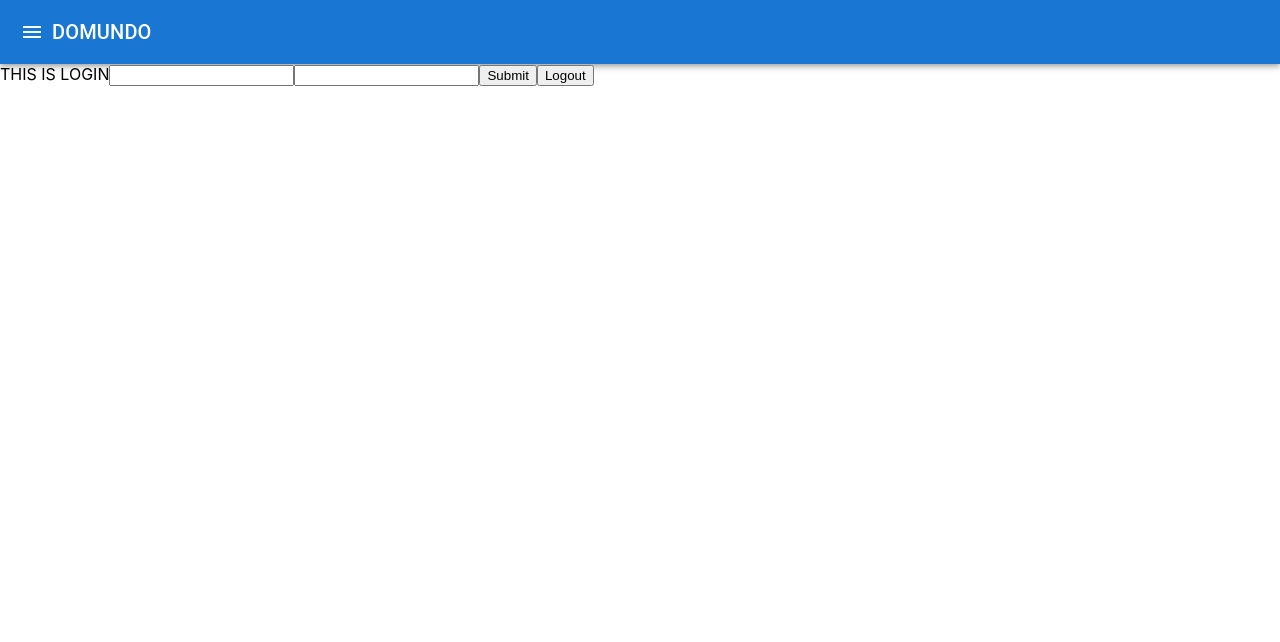
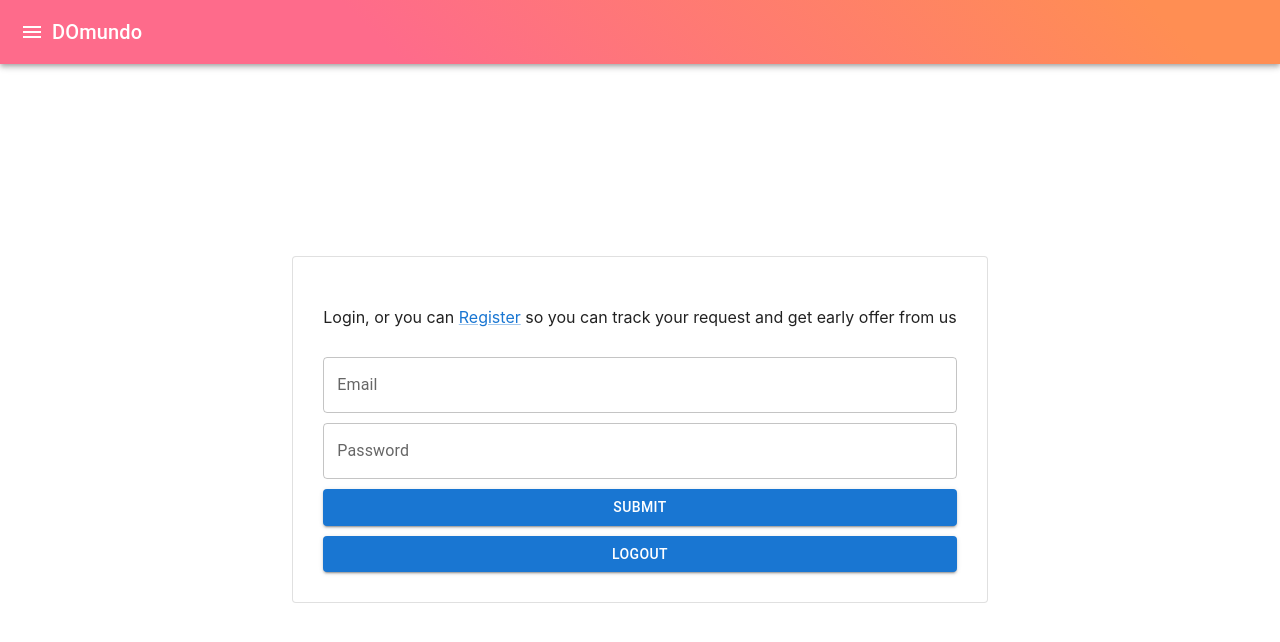
Before and after one commit to ridho-pratama-putra/react-login-app, a React (Create React App) app: page /login in a window 1280 px wide. Shown: the top 642 px of the page. Built offline with nearby package versions, Linux system fonts and the light colour scheme.

Commit message:
styling login page

```diff
--- a/src/Action/Login.js
+++ b/src/Action/Login.js
@@ -1,4 +1,4 @@
-import * as api from '../User/Api';
+import * as api from '../Page/Api';
 
 export const submitLogin = (formData) => {
     return async (dispatch) => {
@@ -31,6 +31,8 @@ export const submitLogin = (formData) => {
 
 export const doLogout= (token) => {
     return async (dispatch) => {
+        const progressAction = { type: 'IN_PROGRESS' };
+        dispatch(progressAction);
         try {
             await api.doLogout({ headers: {Authorization: `Bearer ${JSON.parse(token.accessToken)}` }}).then(({data}) => {
                 if (data.status.code === '00') {
--- a/src/App.js
+++ b/src/App.js
@@ -1,7 +1,7 @@
 import React from 'react';
 import {BrowserRouter, Link, Route, Switch} from "react-router-dom";
-import Login from "./User/Login";
-import Register from "./User/Register";
+import Login from "./Page/Login";
+import Register from "./Page/Register";
 import Home from "./UniversalComponents/Home";
 import {
     AppBar,
@@ -19,8 +19,28 @@ import HomeIcon from '@mui/icons-material/Home';
 import MailIcon from '@mui/icons-material/Mail';
 import AppRegistrationIcon from '@mui/icons-material/AppRegistration';
 import Drawer from "@mui/material/Drawer";
+import { makeStyles } from '@mui/styles'
 
 function App() {
+    const useStyles = makeStyles({
+        root: {
+            flexGrow: 1
+        },
+        title: {
+            flexGrow: 1
+        },
+        list: {
+            width: 250
+        },
+        fullList: {
+            width: 'auto'
+        },
+        customAppBar: {
+            background: 'linear-gradient(45deg, #FE6B8B 30%, #FF8E53 90%)',
+            border: 0
+        },
+    });
+    const classes = useStyles();
     const [state, setState] = React.useState({
         top: false,
         left: false,
@@ -73,13 +93,13 @@ function App() {
 
     return (
         <BrowserRouter>
-            <AppBar position="static" >
+            <AppBar position="static" className={classes.customAppBar}>
                 <Toolbar>
                     <IconButton edge="start" color="inherit" aria-label="menu" onClick={toggleDrawer(anchor, true)}>
                         <MenuIcon />
                     </IconButton>
                     <Typography variant="h6" >
-                        DOMUNDO
+                        DOmundo
                     </Typography>
                 </Toolbar>
             </AppBar>
--- /dev/null
+++ b/src/Page/Login.js
@@ -0,0 +1,92 @@
+import React, {useState} from 'react';
+import {submitLogin, doLogout} from "../Action/Login";
+import {useDispatch} from "react-redux";
+import Progress from "../UniversalComponents/Progress";
+import Notification from "../UniversalComponents/Notification";
+import Link from "@mui/material/Link";
+import TextField from "@mui/material/TextField";
+import Button from "@mui/material/Button";
+import Box from "@mui/material/Box";
+import Card from "@mui/material/Card";
+import {makeStyles} from '@mui/styles'
+
+const Login = () => {
+    const useStyles = makeStyles({
+        root: {
+            marginTop: '15%',
+        },
+        button: {
+            background: 'linear-gradient(45deg, #FE6B8B 30%, #FF8E53 90%)',
+            border: 0,
+            borderRadius: 3,
+            boxShadow: '0 3px 5px 2px rgba(255, 105, 135, .3)',
+            color: 'white',
+            height: 48,
+            padding: '0 30px'
+        },
+        card: {
+            display: 'flex',
+            flexDirection: 'column',
+            padding: '30px 30px 30px 30px',
+            justifyContent: 'space-around'
+        },
+        inputType : {
+            marginTop: '10px'
+        }
+    });
+
+    const classes = useStyles();
+
+    const dispatch = useDispatch();
+    const initialState = {
+        email: null,
+        password: null,
+    };
+
+    const [formValue, setFormValue] = useState(initialState);
+
+    const onChangeFormValue = event => {
+        setFormValue({
+            ...formValue,
+            [event.target.name]: event.target.value
+        });
+    };
+
+    const handleSubmitLogin = (event) => {
+        event.preventDefault()
+        const doLogin = submitLogin(formValue)
+        dispatch(doLogin)
+    };
+
+    const handleLogout = (event) => {
+        event.preventDefault();
+        let accessToken = localStorage.getItem('accessToken');
+        const doLogin = doLogout({accessToken});
+        dispatch(doLogin)
+    };
+
+    return (
+        <div>
+            <Progress/>
+            <Box  display='flex' justifyContent="space-around" className={classes.root}>
+                <Card className={classes.card} variant="outlined" >
+                    <div style={{marginTop: '20px'}}>
+                        Login, or you can <Link href='/register'>Register</Link> so you can track your request and get
+                        early
+                        offer from us
+                    </div>
+                    <TextField label="Email" name={"email"} variant="outlined" onChange={onChangeFormValue}
+                               value={formValue.email} style={{marginTop: '30px'}}/>
+                    <TextField label="Password" name={"password"} type="password" variant="outlined"
+                               onChange={onChangeFormValue} value={formValue.password} style={{marginTop: '10px'}}/>
+                    <Button variant="contained" style={{marginTop: '10px'}} type={"submit"} onClick={handleSubmitLogin}>Submit</Button>
+                    <Button variant="contained" type={"button"} onClick={handleLogout} style={{marginTop: '10px'}}>Logout</Button>
+                </Card>
+                <Notification/>
+
+            </Box>
+        </div>
+    );
+};
+
+export default Login;
--- a/src/User/Login.js
+++ /dev/null
@@ -1,49 +0,0 @@
-import React, { useState } from 'react';
-import { submitLogin, doLogout } from "../Action/Login";
-import { useDispatch } from "react-redux";
-import Progress from "../UniversalComponents/Progress";
-import Notification from "../UniversalComponents/Notification";
-
-const Login = () => {
-    const dispatch = useDispatch();
-    const initialState = {
-        email: null,
-        password: null,
-    };
-
-    const [formValue, setFormValue] = useState(initialState);
-
-   const onChangeFormValue = event => {
-       setFormValue({
-           ...formValue,
-           [event.target.name]: event.target.value
-       });
-    };
-
-   const handleSubmitLogin = (event) => {
-       event.preventDefault()
-       const doLogin = submitLogin(formValue)
-       dispatch(doLogin)
-   };
-
-    const handleLogout = (event) => {
-        event.preventDefault();
-        let accessToken = localStorage.getItem('accessToken');
-        const doLogin = doLogout({ accessToken });
-        dispatch(doLogin)
-    };
-
-    return (
-        <div>
-            <Progress/>
-            <Notification/>
-            THIS IS LOGIN
-            <input type={"text"} name={"email"} onChange={onChangeFormValue} value={formValue.email}/>
-            <input type={"password"} name={"password"} onChange={onChangeFormValue} value={formValue.password}/>
-            <input type={"submit"} onClick={handleSubmitLogin}/>
-            <input type={"button"} value={"Logout"} onClick={handleLogout}/>
-        </div>
-    );
-};
-
-export default Login;
```
Also changed, not shown: src/UniversalComponents/Header.js (+2 -11 lines), src/Page/Api.js (renamed from src/User/Api.js), src/Page/Register.js (renamed from src/User/Register.js).
